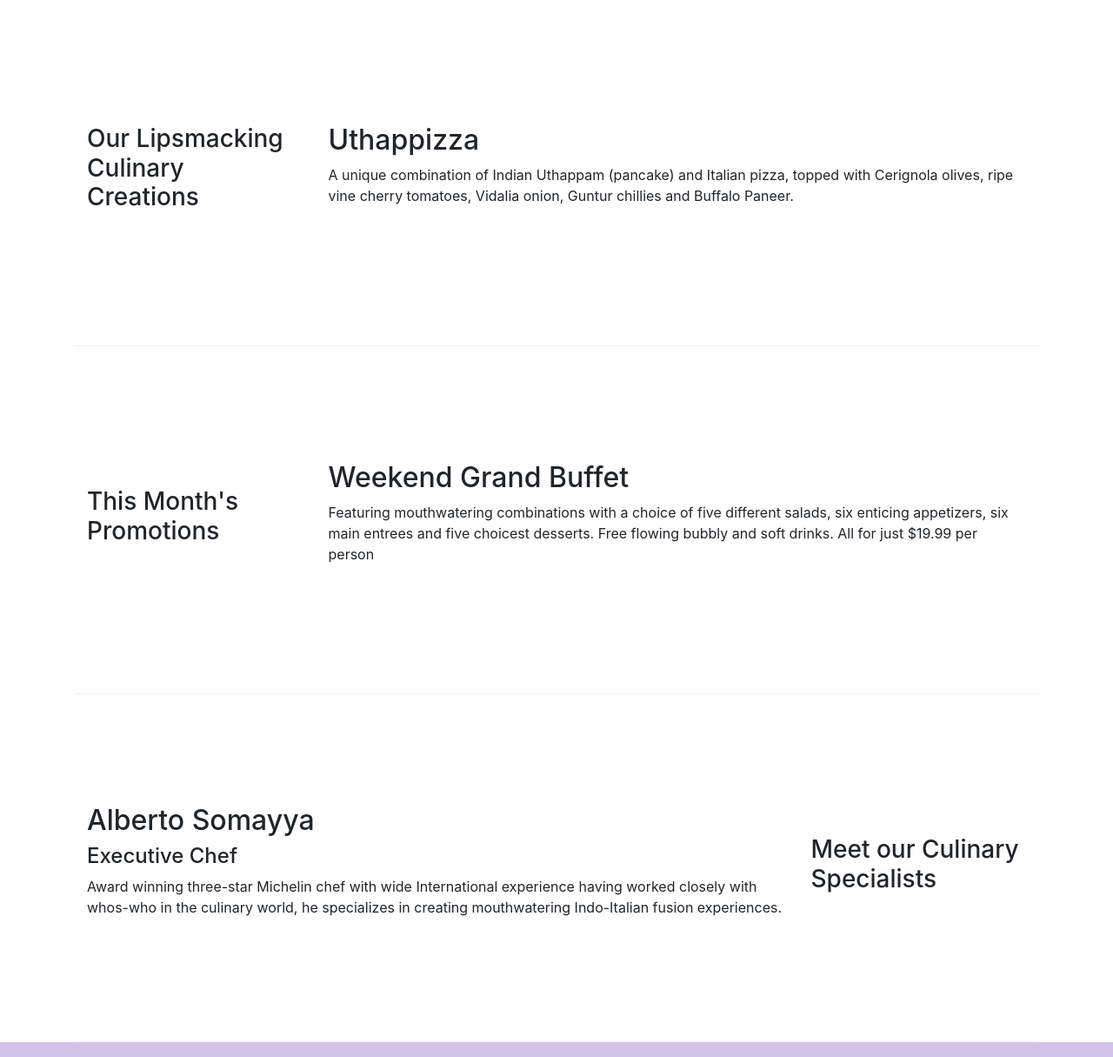
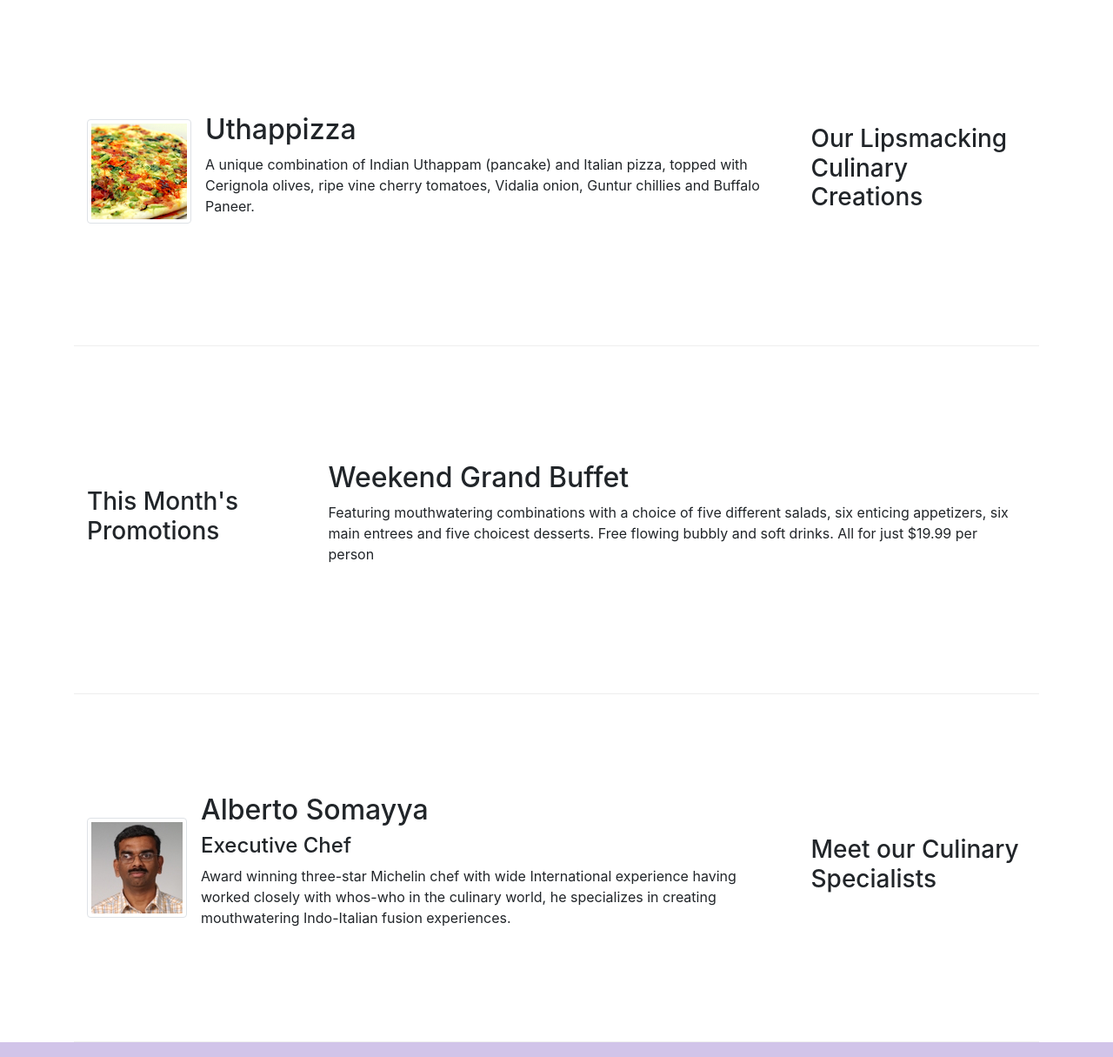
Before and after one commit to hossam-khalaf/confusion, a website: page index.html in a window 1280 px wide. Shown: the part 582-1797 px from the top of the page at 87% size. Drawn offline with nearby package versions, Linux system fonts and the light colour scheme.

Commit message:
Images && media

```diff
--- a/index.html
+++ b/index.html
@@ -38,7 +38,9 @@
         >
           <span class="navbar-toggler-icon"></span>
         </button>
-        <a href="#" class="navbar-brand ml-auto">Ristorante Con Fusion</a>
+        <a href="#" class="navbar-brand ml-auto">
+          <img src="./img/logo.png" alt="logo" height="30" width="41" />
+        </a>
         <div class="collapse navbar-collapse" id="Navbar">
           <ul class="navbar-nav ml-auto">
             <li class="nav-item active">
@@ -76,23 +78,34 @@
               your culinary senses!
             </p>
           </div>
-          <div class="col-12 col-sm"></div>
+          <div class="col-12 col-sm align-self-center">
+            <img src="img/logo.png" alt="logo" class="img-fluid" />
+          </div>
         </div>
       </div>
     </header>
 
     <div class="container">
       <div class="row row-content align-items-center">
+        <div class="col col-sm col-md">
+          <div class="media">
+            <img
+              class="d-flex mr-3 img-thumbnail align-self-center"
+              src="img/uthappizza.png"
+              alt="Uthappizza"
+            />
+            <div class="media-body">
+              <h2 class="mt-0">Uthappizza</h2>
+              <p class="d-none d-sm-block">
+                A unique combination of Indian Uthappam (pancake) and Italian
+                pizza, topped with Cerignola olives, ripe vine cherry tomatoes,
+                Vidalia onion, Guntur chillies and Buffalo Paneer.
+              </p>
+            </div>
+          </div>
+        </div>
         <div class="col-12 col-sm-4 col-md-3">
           <h3>Our Lipsmacking Culinary Creations</h3>
-        </div>
-        <div class="col col-sm col-md">
-          <h2>Uthappizza</h2>
-          <p>
-            A unique combination of Indian Uthappam (pancake) and Italian pizza,
-            topped with Cerignola olives, ripe vine cherry tomatoes, Vidalia
-            onion, Guntur chillies and Buffalo Paneer.
-          </p>
         </div>
       </div>
 
@@ -116,14 +129,23 @@
           <h3>Meet our Culinary Specialists</h3>
         </div>
         <div class="col col-sm order-sm-first col-md">
-          <h2>Alberto Somayya</h2>
-          <h4>Executive Chef</h4>
-          <p>
-            Award winning three-star Michelin chef with wide International
-            experience having worked closely with whos-who in the culinary
-            world, he specializes in creating mouthwatering Indo-Italian fusion
-            experiences.
-          </p>
+          <div class="media">
+            <img
+              class="d-flex mr-3 img-thumbnail align-self-center"
+              src="img/alberto.png"
+              alt="Alberto Somayya"
+            />
+            <div class="media-body">
+              <h2 class="mt-0">Alberto Somayya</h2>
+              <h4>Executive Chef</h4>
+              <p class="d-none d-sm-block">
+                Award winning three-star Michelin chef with wide International
+                experience having worked closely with whos-who in the culinary
+                world, he specializes in creating mouthwatering Indo-Italian
+                fusion experiences.
+              </p>
+            </div>
+          </div>
         </div>
       </div>
     </div>
```
Also changed, not shown: aboutus.html (+6 -4 lines), contactus.html (+8 -4 lines).
